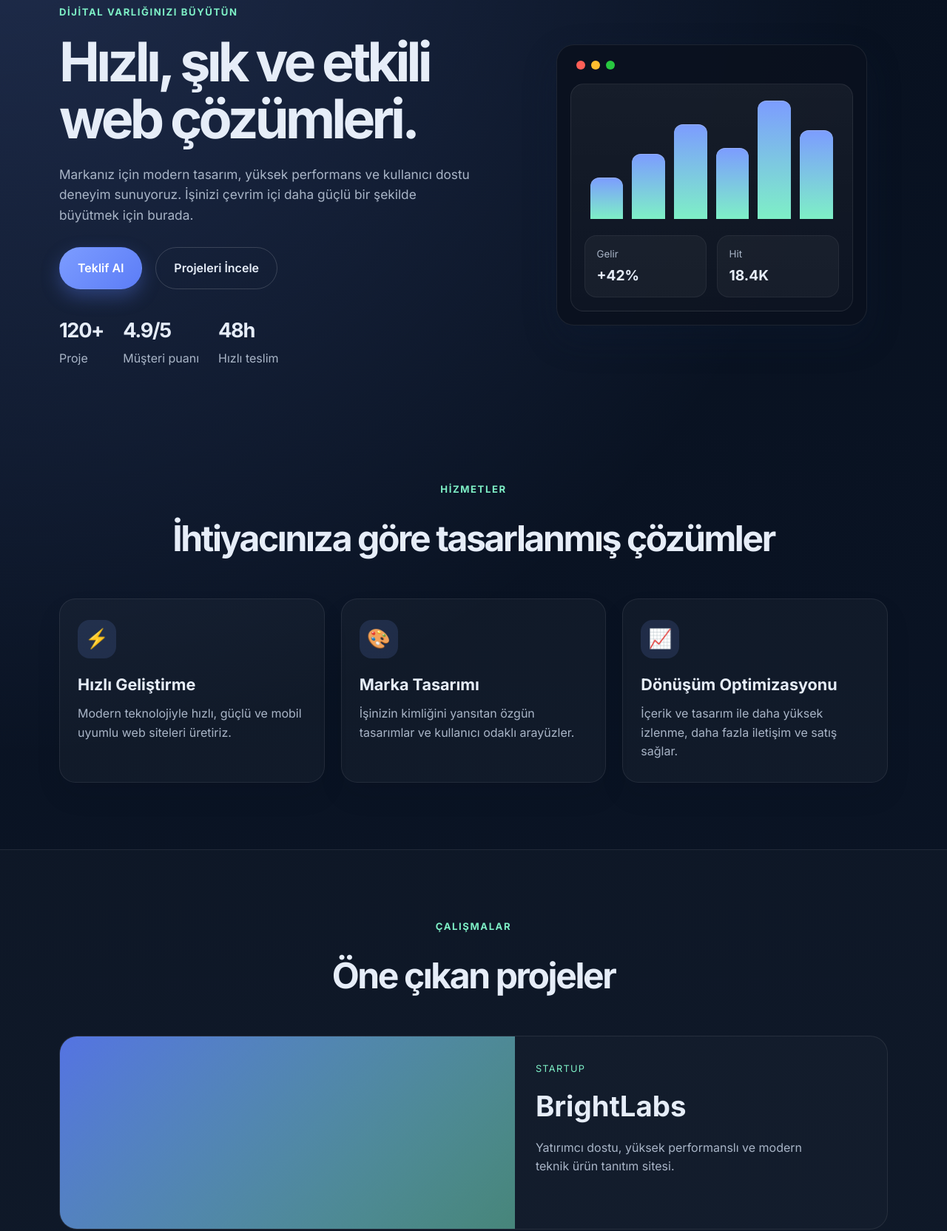
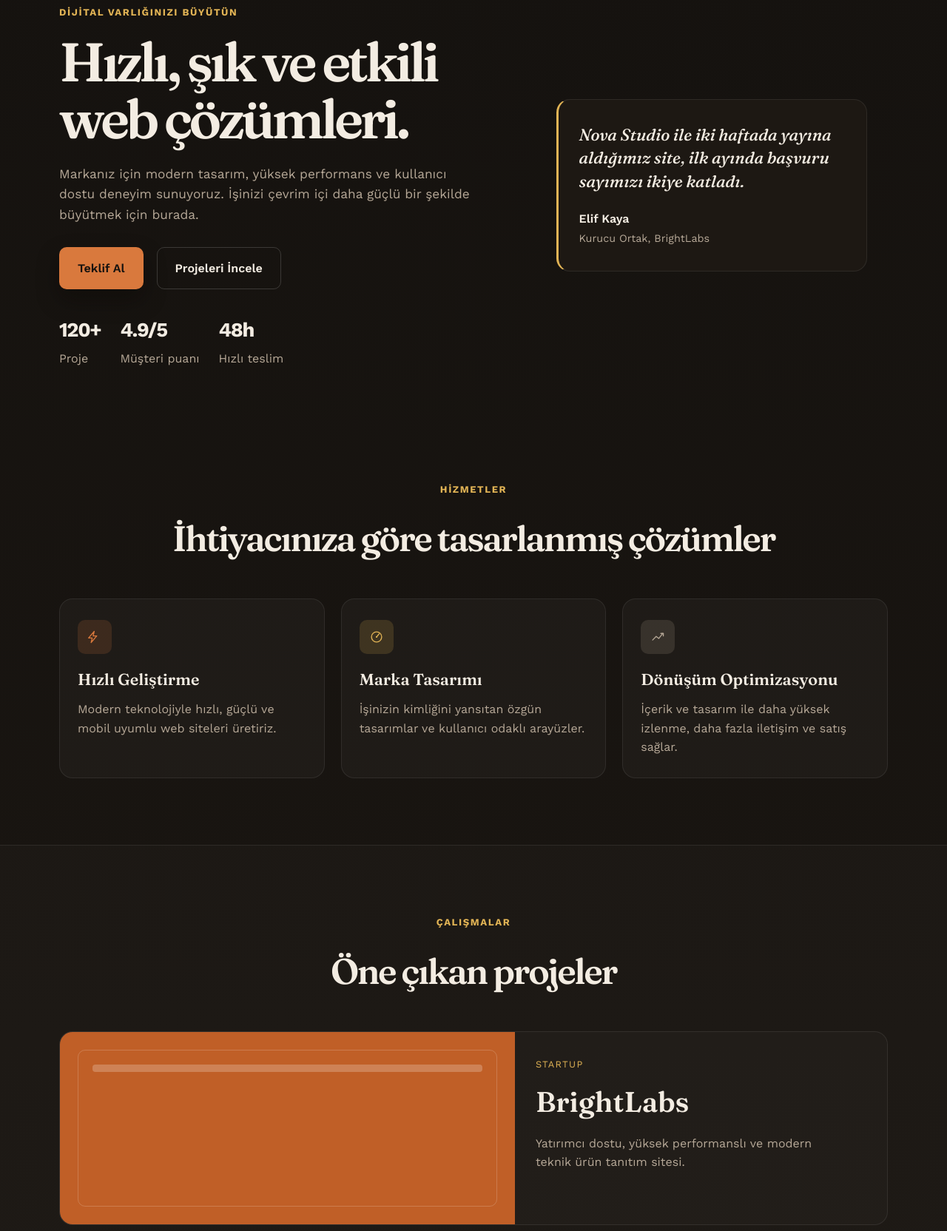
Before and after one commit to furkany53/asinseeker-, a website: page index.html in a window 1280 px wide. Shown: the part 164-1828 px from the top of the page at 74% size. Drawn offline with nearby package versions, Linux system fonts and the light colour scheme.

Commit message:
Nova Studio landing page: AI-sablon gorunumunu azaltacak tasarim guncellemesi
Instagram'da paylasilan "bir sitenin yapay zekayla yapildigini belli eden
30 ozellik" listesine gore gozden gecirildi. Inter fontu yerine Fraunces
(baslik) + Work Sans (govde), mor-siyah/neon mint palet yerine sicak
komur/turuncu-altin, gradient/glassmorphism/golge-her-yerde kullanimi
kaldirildi, emoji ikonlar yerine sade cizgi-SVG, sahte macOS dashboard
mockup'i yerine gercek musteri yorumu karti, "havaya kaldirilmis" one
cikan fiyat karti klisesi kaldirildi, footer'a Gizlilik Politikasi/
Kullanim Sartlari linkleri eklendi.

```diff
--- a/index.html
+++ b/index.html
@@ -11,7 +11,7 @@
     <link rel="preconnect" href="https://fonts.googleapis.com" />
     <link rel="preconnect" href="https://fonts.gstatic.com" crossorigin />
     <link
-      href="https://fonts.googleapis.com/css2?family=Inter:wght@400;500;600;700;800&display=swap"
+      href="https://fonts.googleapis.com/css2?family=Fraunces:ital,opsz,wght@0,9..144,500;0,9..144,600;1,9..144,500&family=Work+Sans:wght@400;500;600;700&display=swap"
       rel="stylesheet"
     />
     <link rel="stylesheet" href="styles.css" />
@@ -54,34 +54,17 @@
             </ul>
           </div>
 
-          <div class="hero-visual" aria-label="Web sitesi görseli">
-            <div class="dashboard-card">
-              <div class="topbar">
-                <span></span>
-                <span></span>
-                <span></span>
-              </div>
-              <div class="dashboard-body">
-                <div class="chart-bars">
-                  <span style="height: 35%"></span>
-                  <span style="height: 55%"></span>
-                  <span style="height: 80%"></span>
-                  <span style="height: 60%"></span>
-                  <span style="height: 100%"></span>
-                  <span style="height: 75%"></span>
-                </div>
-                <div class="metric-boxes">
-                  <div>
-                    <small>Gelir</small>
-                    <strong>+42%</strong>
-                  </div>
-                  <div>
-                    <small>Hit</small>
-                    <strong>18.4K</strong>
-                  </div>
-                </div>
-              </div>
-            </div>
+          <div class="hero-visual" aria-label="Müşteri görüşü">
+            <figure class="quote-card">
+              <blockquote>
+                Nova Studio ile iki haftada yayına aldığımız site, ilk ayında
+                başvuru sayımızı ikiye katladı.
+              </blockquote>
+              <figcaption>
+                <span class="quote-name">Elif Kaya</span>
+                <span class="quote-role">Kurucu Ortak, BrightLabs</span>
+              </figcaption>
+            </figure>
           </div>
         </div>
       </section>
@@ -95,17 +78,32 @@
 
           <div class="cards three-col">
             <article class="card">
-              <div class="icon">⚡</div>
+              <div class="icon icon-a" aria-hidden="true">
+                <svg viewBox="0 0 32 32" fill="none">
+                  <path d="M9 27 20 14h-7l2-9-11 13h7z" stroke="currentColor" stroke-width="2" stroke-linejoin="round" />
+                </svg>
+              </div>
               <h3>Hızlı Geliştirme</h3>
               <p>Modern teknolojiyle hızlı, güçlü ve mobil uyumlu web siteleri üretiriz.</p>
             </article>
             <article class="card">
-              <div class="icon">🎨</div>
+              <div class="icon icon-b" aria-hidden="true">
+                <svg viewBox="0 0 32 32" fill="none">
+                  <circle cx="16" cy="16" r="10" stroke="currentColor" stroke-width="2" />
+                  <path d="M16 16 21 10" stroke="currentColor" stroke-width="2" stroke-linecap="round" />
+                  <circle cx="16" cy="16" r="1.6" fill="currentColor" />
+                </svg>
+              </div>
               <h3>Marka Tasarımı</h3>
               <p>İşinizin kimliğini yansıtan özgün tasarımlar ve kullanıcı odaklı arayüzler.</p>
             </article>
             <article class="card">
-              <div class="icon">📈</div>
+              <div class="icon icon-c" aria-hidden="true">
+                <svg viewBox="0 0 32 32" fill="none">
+                  <path d="M6 22 13 15l5 4 8-10" stroke="currentColor" stroke-width="2" stroke-linecap="round" stroke-linejoin="round" />
+                  <path d="M22 9h5v5" stroke="currentColor" stroke-width="2" stroke-linecap="round" stroke-linejoin="round" />
+                </svg>
+              </div>
               <h3>Dönüşüm Optimizasyonu</h3>
               <p>İçerik ve tasarım ile daha yüksek izlenme, daha fazla iletişim ve satış sağlar.</p>
             </article>
@@ -121,6 +119,7 @@
           </div>
 
           <div class="showcase">
+            <!-- TODO: gercek proje ekran goruntusu eklenince asagidaki placeholder kaldirilacak -->
             <div class="showcase-item">
               <div class="showcase-visual visual-one"></div>
               <div class="showcase-content">
@@ -207,6 +206,10 @@
       </div>
       <div class="container copyright">
         <p>© <span id="year"></span> Nova Studio. Tüm hakları saklıdır.</p>
+        <nav class="footer-legal" aria-label="Yasal bağlantılar">
+          <a href="#">Gizlilik Politikası</a>
+          <a href="#">Kullanım Şartları</a>
+        </nav>
       </div>
     </footer>
 
--- a/styles.css
+++ b/styles.css
@@ -1,16 +1,18 @@
 :root {
-  --bg: #081120;
-  --bg-soft: #101b2f;
-  --panel: rgba(17, 24, 39, 0.8);
-  --card: #f8f9fc;
-  --card-strong: #ffffff;
-  --text: #e6edf8;
-  --muted: #a9b5c7;
-  --primary: #7c9cff;
-  --primary-strong: #5c7df7;
-  --accent: #7ef0c6;
+  --bg: #15120f;
+  --bg-soft: #1d1813;
+  --text: #f3ece2;
+  --muted: #b7a998;
+  --primary: #d9793d;
+  --primary-strong: #c05f27;
+  --accent: #e2b455;
   --line: rgba(255, 255, 255, 0.08);
-  --shadow: 0 18px 45px rgba(14, 27, 55, 0.28);
+  --shadow: 0 14px 30px rgba(8, 6, 4, 0.35);
+  --radius-sm: 10px;
+  --radius-md: 14px;
+  --radius-lg: 18px;
+  --font-display: "Fraunces", serif;
+  --font-body: "Work Sans", sans-serif;
 }
 
 * {
@@ -23,12 +25,17 @@ html {
 
 body {
   margin: 0;
-  font-family: "Inter", sans-serif;
-  background:
-    radial-gradient(circle at top left, rgba(124, 156, 255, 0.2), transparent 35%),
-    linear-gradient(180deg, #081120 0%, #0d1729 100%);
+  font-family: var(--font-body);
+  background: linear-gradient(180deg, var(--bg) 0%, var(--bg-soft) 100%);
   color: var(--text);
   line-height: 1.6;
+}
+
+h1,
+h2,
+h3 {
+  font-family: var(--font-display);
+  font-weight: 600;
 }
 
 img {
@@ -50,8 +57,7 @@ a {
   position: sticky;
   top: 0;
   z-index: 10;
-  backdrop-filter: blur(18px);
-  background: rgba(8, 17, 32, 0.6);
+  background: var(--bg);
   border-bottom: 1px solid var(--line);
 }
 
@@ -76,10 +82,11 @@ a {
   place-items: center;
   width: 32px;
   height: 32px;
-  border-radius: 10px;
-  background: linear-gradient(135deg, var(--primary), var(--accent));
-  color: #091321;
-  font-weight: 800;
+  border-radius: var(--radius-sm);
+  background: var(--primary);
+  color: var(--bg);
+  font-family: var(--font-display);
+  font-weight: 700;
 }
 
 .main-nav {
@@ -98,7 +105,7 @@ a {
   display: inline-flex;
   align-items: center;
   justify-content: center;
-  border-radius: 999px;
+  border-radius: var(--radius-sm);
   padding: 0.9rem 1.5rem;
   font-weight: 600;
   transition: 0.2s ease;
@@ -110,9 +117,13 @@ a {
 }
 
 .button-primary {
-  background: linear-gradient(135deg, var(--primary), var(--primary-strong));
-  color: #fff;
-  box-shadow: 0 10px 25px rgba(92, 125, 247, 0.34);
+  background: var(--primary);
+  color: var(--bg);
+  box-shadow: var(--shadow);
+}
+
+.button-primary:hover {
+  background: var(--primary-strong);
 }
 
 .button-secondary {
@@ -195,88 +206,39 @@ a {
   margin-inline: auto;
 }
 
-.dashboard-card {
+.quote-card {
   width: min(100%, 420px);
   max-width: 100%;
-  background: rgba(10, 17, 30, 0.9);
+  margin: 0;
+  background: var(--bg-soft);
   border: 1px solid var(--line);
-  border-radius: 24px;
-  padding: 18px;
-  box-shadow: var(--shadow);
-  overflow: hidden;
+  border-left: 3px solid var(--accent);
+  border-radius: var(--radius-lg);
+  padding: 32px 28px;
 }
 
-.topbar {
-  display: flex;
-  align-items: center;
-  gap: 8px;
-  height: 18px;
-  padding-left: 8px;
+.quote-card blockquote {
+  margin: 0 0 22px;
+  padding: 0;
+  font-family: var(--font-display);
+  font-style: italic;
+  font-size: 1.4rem;
+  line-height: 1.4;
 }
 
-.topbar span {
-  width: 12px;
-  height: 12px;
-  border-radius: 50%;
-  background: rgba(255, 255, 255, 0.2);
+.quote-card figcaption {
+  display: flex;
+  flex-direction: column;
+  gap: 2px;
 }
 
-.topbar span:nth-child(1) { background: #ff5f57; }
-.topbar span:nth-child(2) { background: #ffbd2f; }
-.topbar span:nth-child(3) { background: #28c840; }
-
-.dashboard-body {
-  background: linear-gradient(180deg, rgba(255,255,255,0.05), rgba(255,255,255,0.02));
-  border: 1px solid var(--line);
-  border-radius: 18px;
-  margin-top: 16px;
-  padding: 22px 18px 18px;
-  min-height: 260px;
-  display: flex;
-  flex-direction: column;
-  justify-content: space-between;
+.quote-name {
+  font-weight: 600;
 }
 
-.chart-bars {
-  height: 160px;
-  min-height: 120px;
-  display: flex;
-  align-items: end;
-  gap: 12px;
-  padding: 0 8px;
-  overflow: hidden;
-}
-
-.chart-bars span {
-  flex: 1;
-  min-height: 30px;
-  border-radius: 12px 12px 0 0;
-  background: linear-gradient(180deg, var(--primary), var(--accent));
-  box-shadow: inset 0 1px 0 rgba(255,255,255,0.2);
-}
-
-.metric-boxes {
-  display: grid;
-  grid-template-columns: repeat(2, minmax(0, 1fr));
-  gap: 14px;
-  margin-top: 22px;
-}
-
-.metric-boxes div {
-  background: rgba(255, 255, 255, 0.04);
-  border: 1px solid rgba(255, 255, 255, 0.06);
-  border-radius: 16px;
-  padding: 14px 16px;
-}
-
-.metric-boxes small {
-  display: block;
+.quote-role {
   color: var(--muted);
-  margin-bottom: 2px;
-}
-
-.metric-boxes strong {
-  font-size: 1.2rem;
+  font-size: 0.9rem;
 }
 
 .section {
@@ -312,20 +274,37 @@ a {
 .card {
   background: rgba(255, 255, 255, 0.03);
   border: 1px solid var(--line);
-  border-radius: 22px;
+  border-radius: var(--radius-lg);
   padding: 28px 24px;
-  box-shadow: 0 18px 35px rgba(2, 6, 23, 0.08);
 }
 
 .icon {
-  width: 52px;
-  height: 52px;
+  width: 46px;
+  height: 46px;
   display: grid;
   place-items: center;
-  border-radius: 16px;
-  background: rgba(124, 156, 255, 0.14);
-  font-size: 1.6rem;
+  border-radius: var(--radius-sm);
   margin-bottom: 18px;
+}
+
+.icon svg {
+  width: 22px;
+  height: 22px;
+}
+
+.icon-a {
+  background: rgba(217, 121, 61, 0.16);
+  color: var(--primary);
+}
+
+.icon-b {
+  background: rgba(226, 180, 85, 0.16);
+  color: var(--accent);
+}
+
+.icon-c {
+  background: rgba(183, 169, 152, 0.16);
+  color: var(--muted);
 }
 
 .card h3 {
@@ -348,26 +327,40 @@ a {
   grid-template-columns: 1.1fr 0.9fr;
   background: rgba(255,255,255,0.02);
   border: 1px solid var(--line);
-  border-radius: 24px;
+  border-radius: var(--radius-lg);
   overflow: hidden;
 }
 
 .showcase-visual {
   min-height: 260px;
-  background-size: cover;
-  background-position: center;
+  position: relative;
+}
+
+.showcase-visual::before {
+  content: "";
+  position: absolute;
+  inset: 24px;
+  border: 1px solid rgba(255, 255, 255, 0.18);
+  border-radius: var(--radius-sm);
+}
+
+.showcase-visual::after {
+  content: "";
+  position: absolute;
+  top: 44px;
+  left: 44px;
+  right: 44px;
+  height: 10px;
+  border-radius: 4px;
+  background: rgba(255, 255, 255, 0.22);
 }
 
 .visual-one {
-  background:
-    linear-gradient(135deg, rgba(16, 27, 47, 0.1), rgba(16, 27, 47, 0.5)),
-    linear-gradient(135deg, #5c7df7, #7ef0c6);
+  background: var(--primary-strong);
 }
 
 .visual-two {
-  background:
-    linear-gradient(135deg, rgba(16, 27, 47, 0.1), rgba(16, 27, 47, 0.38)),
-    linear-gradient(135deg, #081120, #203859 45%, #7ea2ff);
+  background: #2c2620;
 }
 
 .showcase-content {
@@ -403,25 +396,24 @@ a {
 .price-card {
   background: rgba(255,255,255,0.02);
   border: 1px solid var(--line);
-  border-radius: 24px;
+  border-top: 3px solid transparent;
+  border-radius: var(--radius-lg);
   padding: 28px 24px;
   position: relative;
 }
 
 .price-card.featured {
-  background: linear-gradient(180deg, rgba(92,125,247,0.12), rgba(255,255,255,0.02));
-  border-color: rgba(124, 156, 255, 0.5);
-  transform: translateY(-8px);
+  border-top-color: var(--primary);
 }
 
 .badge {
   position: absolute;
   top: 20px;
   right: 20px;
-  background: rgba(126, 240, 198, 0.15);
+  background: rgba(226, 180, 85, 0.15);
   color: var(--accent);
-  border: 1px solid rgba(126, 240, 198, 0.2);
-  border-radius: 999px;
+  border: 1px solid rgba(226, 180, 85, 0.25);
+  border-radius: var(--radius-sm);
   padding: 0.4rem 0.7rem;
   font-size: 0.72rem;
   font-weight: 700;
@@ -496,6 +488,22 @@ a {
   margin-top: 26px;
   padding-top: 14px;
   border-top: 1px solid var(--line);
+  display: flex;
+  align-items: center;
+  justify-content: space-between;
+  flex-wrap: wrap;
+  gap: 12px;
+}
+
+.footer-legal {
+  display: flex;
+  gap: 18px;
+  font-size: 0.9rem;
+  color: var(--muted);
+}
+
+.footer-legal a:hover {
+  color: var(--text);
 }
 
 @media (max-width: 860px) {
```
